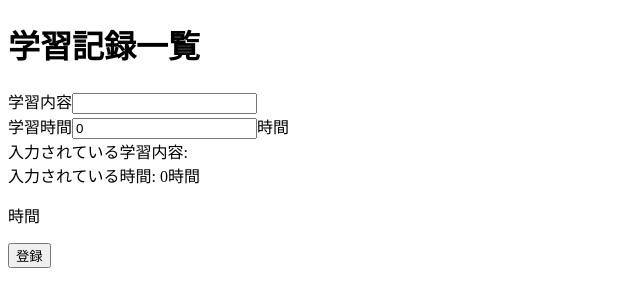
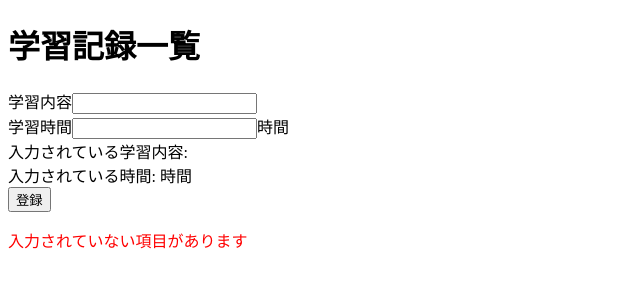
Before and after one commit to rika-hn/assignment-1, a React (Vite) app: page / in a window 1280 px wide. Both pictures are taken after a click on the button "登録". Shown: the top 306 px of the page, without its empty margins (0-640 px from the left). Built offline with nearby package versions, Linux system fonts and the light colour scheme.

Commit message:
refactod: MVP2完了

```diff
--- a/src/App.jsx
+++ b/src/App.jsx
@@ -5,8 +5,8 @@ import { useState } from "react";
 export const App = () => {
   const [content, setContent] = useState("");
   const [time, setTime] = useState("");
-
   const [records, setRecords] = useState([]);
+  const [error, setError] = useState("");
 
   const onChangeContent = (event) => {
     setContent(event.target.value);
@@ -17,13 +17,19 @@ export const App = () => {
   };
 
   const onClickRegister = () => {
+    if (content === "" || time === "") {
+      setError("入力されていない項目があります");
+      return;
+    } else {
+      setError("");
+    }
+
     const newRecord = {
       content,
       time,
     };
 
     setRecords([...records, newRecord]);
-
     setContent("");
     setTime("0");
   };
@@ -50,6 +56,7 @@ export const App = () => {
         ))}
       </div>
       <button onClick={onClickRegister}>登録</button>
+      {error && <p style={{ color: "red" }}>{error}</p>}
     </>
   );
 };
```
